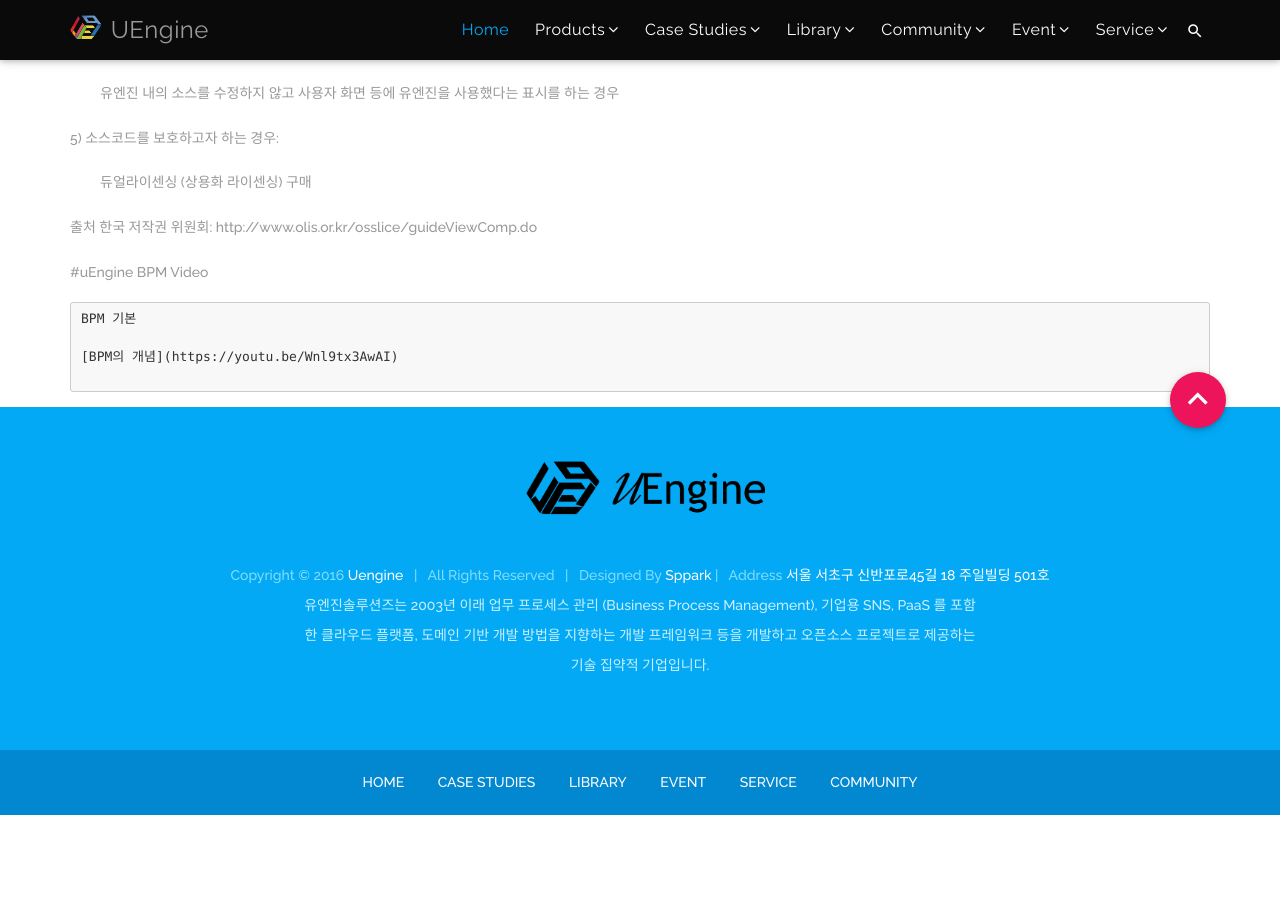
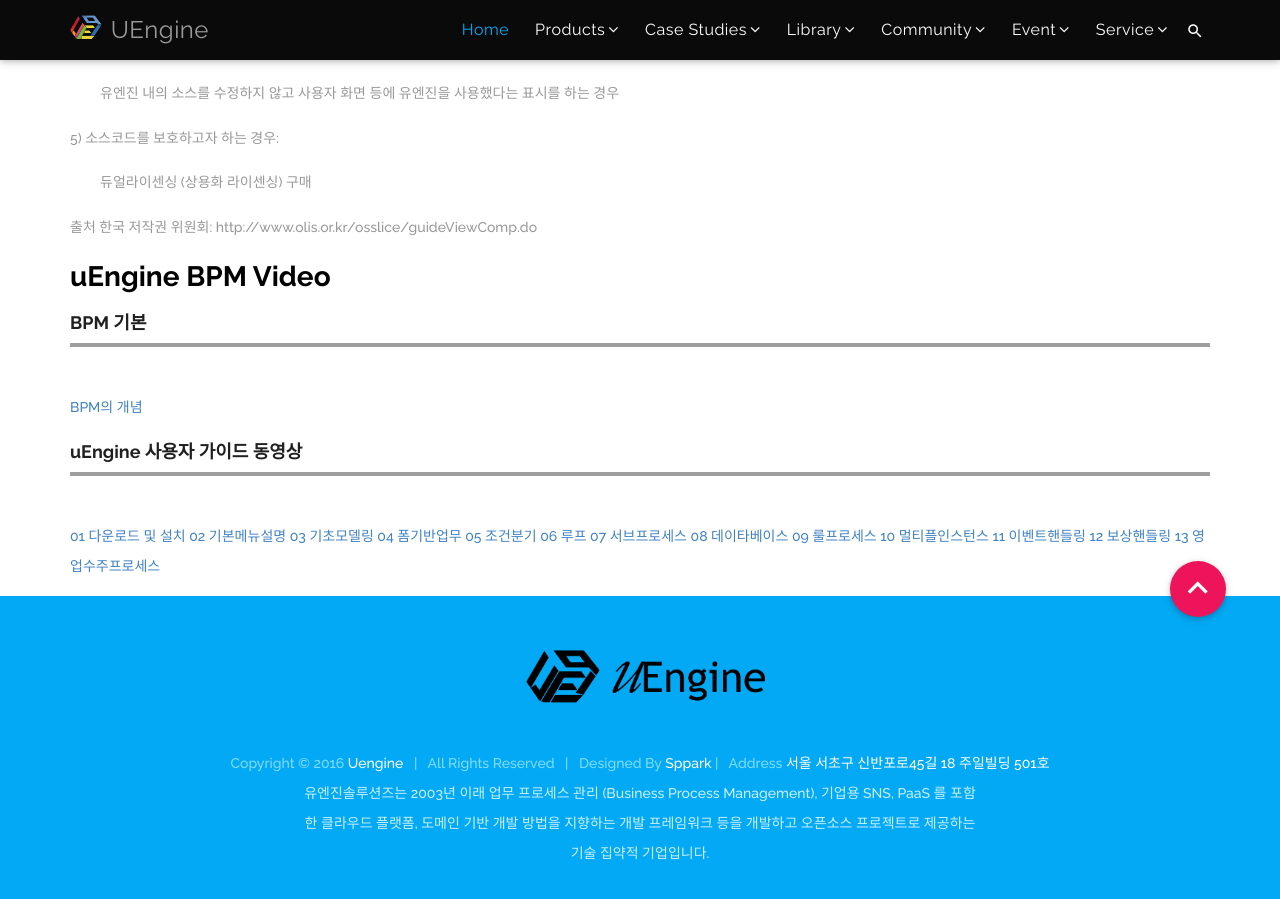
Before and after one commit to TheOpenCloudEngine/theopencloudengine.github.io, a Jekyll site: the page built from products/bpm.md, in a window 1280 px wide and 900 px high, scrolled down 5108 px. Built offline with Jekyll 4.4.1, drawn with Linux system fonts in a browser that asks for light colours; before the commit the page ends 5923 px from its top, so only the background shows below that; grey boxes are pictures that could not be loaded.

Commit message:
Update bpm.md

````diff
--- a/products/bpm.md
+++ b/products/bpm.md
@@ -180,11 +180,27 @@
 
 출처 한국 저작권 위원회: http://www.olis.or.kr/osslice/guideViewComp.do
 
-#uEngine BPM Video
+# uEngine BPM Video
 
-```
-BPM 기본
 
+### BPM 기본
+---
+<br>
 [BPM의 개념](https://youtu.be/Wnl9tx3AwAI)
-
-```
+<br>
+### uEngine 사용자 가이드 동영상
+---
+<br>
+[01 다운로드 및 설치](https://youtu.be/Wnl9tx3AwAI)
+[02 기본메뉴설명](https://youtu.be/IXe7pp6YvE0)
+[03 기초모델링](https://youtu.be/nU3H78tbBqg)
+[04 폼기반업무](https://youtu.be/ZL6sThgtiVc)
+[05 조건분기](https://youtu.be/jYQs1fj2kI4)
+[06 루프](https://youtu.be/ZPuNhquycDQ)
+[07 서브프로세스](https://youtu.be/vcSUQBNkkSk)
+[08 데이타베이스](https://youtu.be/1ff_U48ob90)
+[09 룰프로세스](https://youtu.be/t2ZSiBIKcOc)
+[10 멀티플인스턴스](https://youtu.be/vcSUQBNkkSk)
+[11 이벤트핸들링](https://youtu.be/91KsXx2jutI)
+[12 보상핸들링](https://youtu.be/mjHnq-675IA)
+[13 영업수주프로세스](https://youtu.be/kkd3m7151fg)
````
